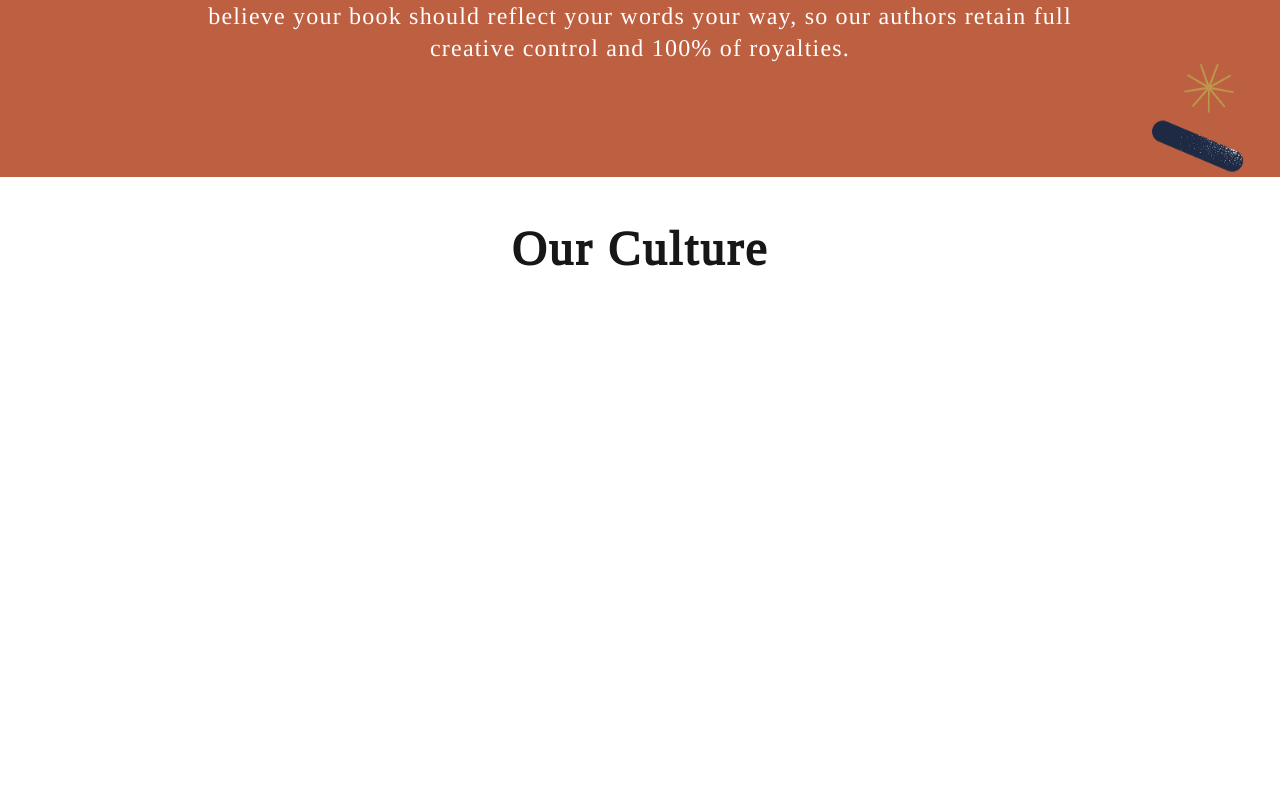
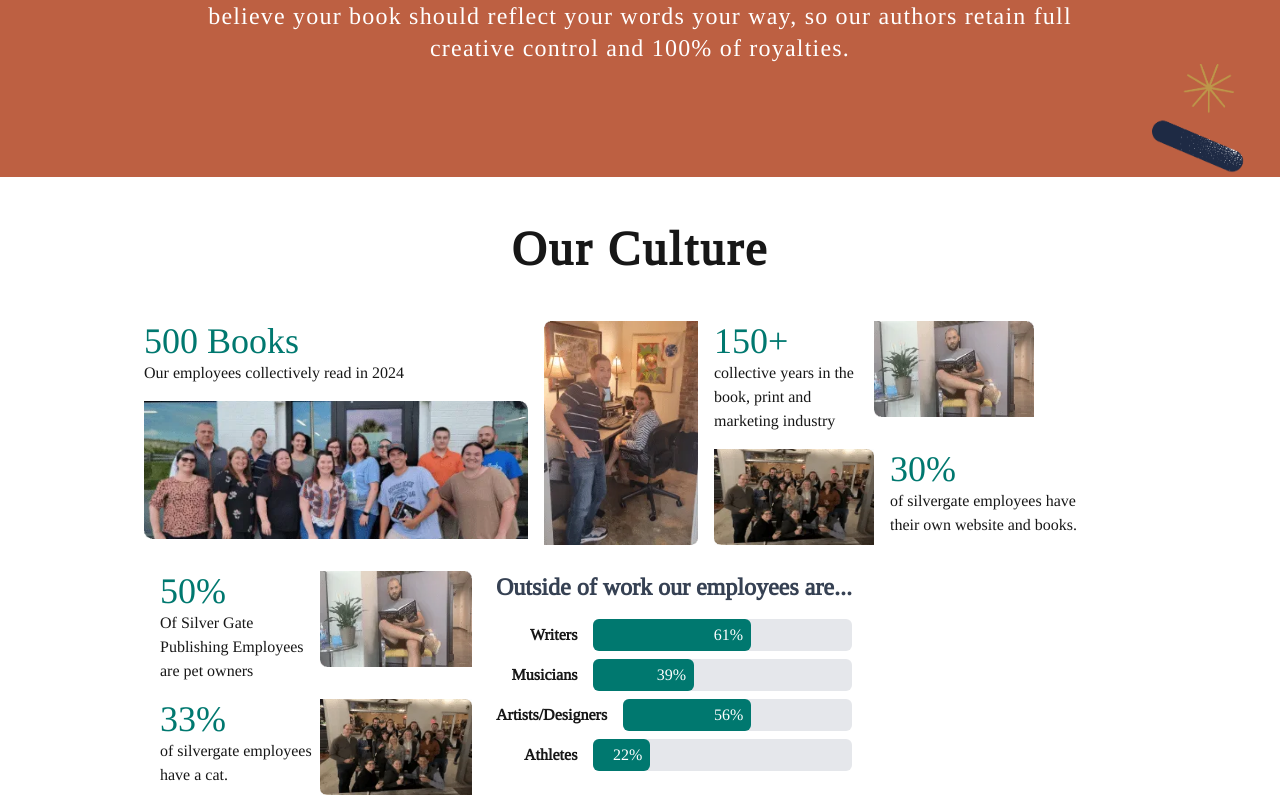
Before and after one commit to FahizOzil/palmbay-publisher, a Next.js app: page / in a window 1280 px wide. Shown: the part 2375-3170 px from the top of the page. Before the commit the page ends 2696 px from the top, so only its background shows below. Built offline with nearby package versions, Linux system fonts and the light colour scheme.

Commit message:
Update Culture.jsx

```diff
--- a/app/Components/Culture.jsx
+++ b/app/Components/Culture.jsx
@@ -3,9 +3,84 @@ import { font } from './font/font'
 
 const Culture = () => {
   return (
-    <div className={`${font.className} bg-white flex justify-center items-center p-12`}>
-        <h1 className='text-5xl font-bold tracking-wider'>Our Culture</h1>
-    </div>
+    <section className={`${font.className}`}>
+        <div className={`${font.className} bg-white flex justify-center items-center p-12`}>
+            <h1 className='text-5xl font-bold tracking-wider'>Our Culture</h1>
+        </div>
+        <div className='flex'>
+            <div className='flex flex-col p-36 pb-8 pr-4 pt-0'>
+                <h1 className='text-teal-700 text-4xl'>500 Books</h1>
+                <p>Our employees collectively read in 2024</p>
+                <img src='/people.webp' className='w-96 mt-4'/>
+            </div>
+            <div>
+                <img src='/culture2.webp' className='h-56'/>
+            </div>
+            <div className='flex flex-col'>
+                <div className='flex pl-4 pt-0'>
+                    <div className='flex flex-col'>
+                        <h1 className='text-teal-700 text-4xl'>150+</h1>
+                        <p className='w-40'>collective years in the book, print and marketing industry</p>
+                    </div>
+                    <img src='/culture3.webp' className='h-24 w-40'/>
+                </div>
+                <div className='flex pl-4 pt-4'>
+                    <img src='/culture4.webp' className='h-24  w-40'/>
+                    <div className='flex flex-col'>
+                        <h1 className='text-teal-700 pl-4 text-4xl'>30%</h1>
+                        <p className='pl-4 w-52'>of silvergate employees have their own website and books.</p>
+                    </div>
+                </div>
+            </div>
+        </div>
+        <div className='flex'>
+            <div className='flex pl-36 flex-col'>
+                <div className='flex pl-4 pt-0'>
+                    <div className='flex flex-col'>
+                        <h1 className='text-teal-700 text-4xl'>50%</h1>
+                        <p className='w-40'>Of Silver Gate Publishing Employees are pet owners</p>
+                    </div>
+                    <img src='/culture3.webp' className='h-24 pr-2 w-40'/>
+                </div>
+                <div className='flex pl-4 pt-4'>
+                    <div className='flex flex-col'>
+                        <h1 className='text-teal-700  text-4xl'>33%</h1>
+                        <p className=' w-40'>of silvergate employees have a cat.</p>
+                    </div>
+                    <img src='/culture4.webp' className='h-24 pr-2 w-40'/>
+                </div>
+            </div>
+            <div className="flex flex-col items-center pl-4">
+            <h2 className="text-2xl font-bold text-gray-700 mb-4">Outside of work our employees are...</h2>
+            <div className="w-full max-w-lg">
+                <div className="flex items-center mb-2">
+                    <span className="w-32 text-right pr-4 font-semibold">Writers</span>
+                    <div className="w-full bg-gray-200 rounded-md">
+                        <div className="bg-teal-700 text-white text-right pr-2 py-1 rounded-md" style={{ width: '61%' }}>61%</div>
+                    </div>
+                </div>
+                <div className="flex items-center mb-2">
+                    <span className="w-32 text-right pr-4 font-semibold">Musicians</span>
+                    <div className="w-full bg-gray-200 rounded-md">
+                        <div className="bg-teal-700 text-white text-right pr-2 py-1 rounded-md" style={{ width: '39%' }}>39%</div>
+                    </div>
+                </div>
+                <div className="flex items-center mb-2">
+                    <span className="w-32 text-right pr-4 font-semibold">Artists/Designers</span>
+                    <div className="w-full bg-gray-200 rounded-md">
+                        <div className="bg-teal-700 text-white text-right pr-2 py-1 rounded-md" style={{ width: '56%' }}>56%</div>
+                    </div>
+                </div>
+                <div className="flex items-center mb-2">
+                    <span className="w-32 text-right pr-4 font-semibold">Athletes</span>
+                    <div className="w-full bg-gray-200 rounded-md">
+                        <div className="bg-teal-700 text-white text-right pr-2 py-1 rounded-md" style={{ width: '22%' }}>22%</div>
+                    </div>
+                </div>
+            </div>
+        </div>
+        </div>
+    </section>
   )
 }
 
```
